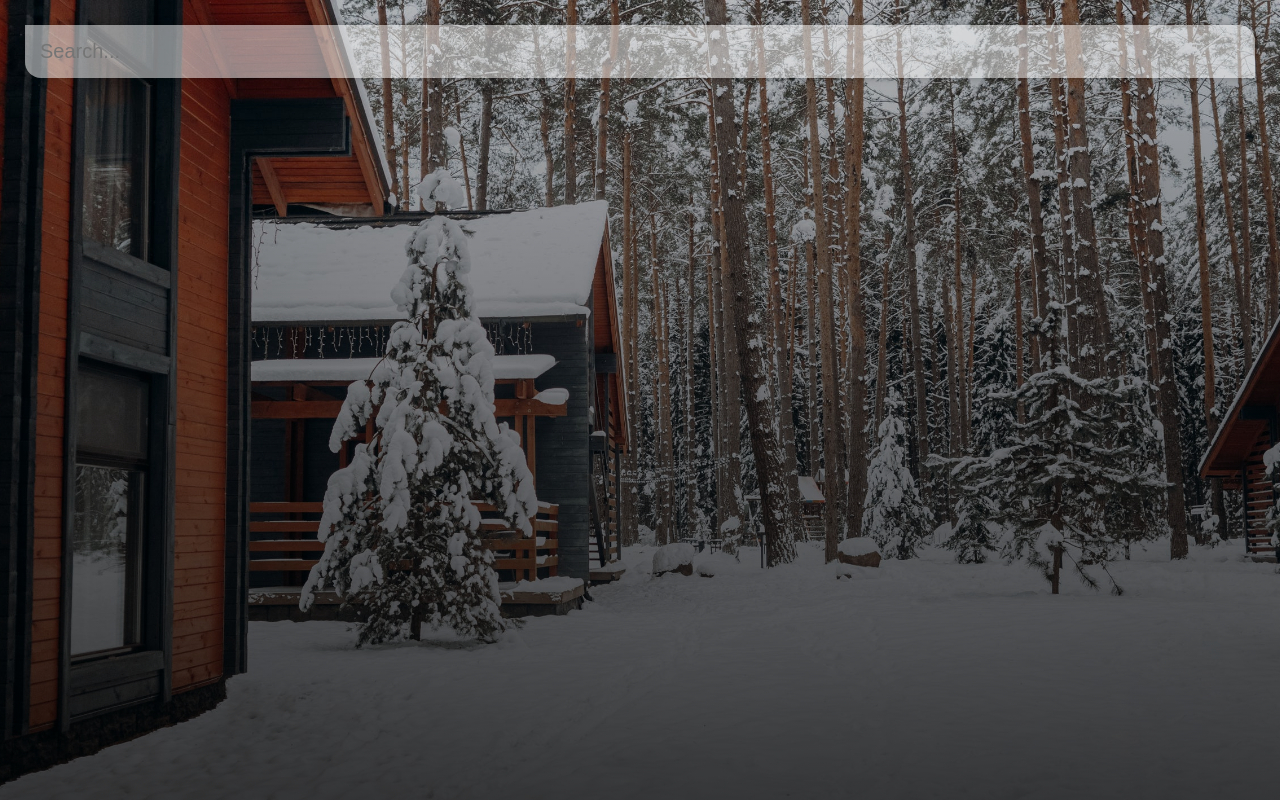
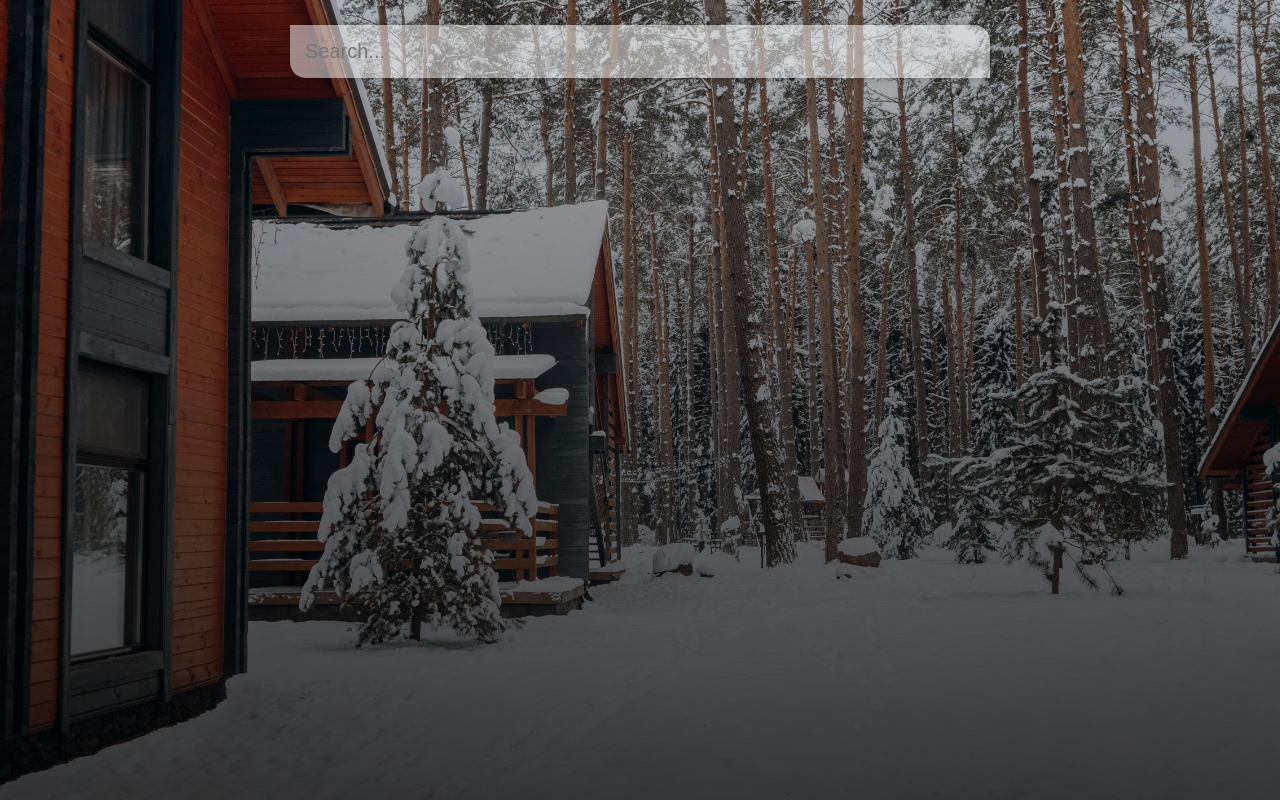
Before and after one commit to nembla/weatherapp_vue, a Vue app: page / in a window 1280 px wide. Built offline with nearby package versions, Linux system fonts and the light colour scheme.

Commit message:
centered a div lol

```diff
--- a/src/App.vue
+++ b/src/App.vue
@@ -121,7 +121,10 @@ main {
 }
 .search-box {
   width: 100%;
+  max-width: 700px;
   margin-bottom: 30px;
+  margin-left: auto;
+  margin-right: auto;
 }
 .search-box .search-bar {
   display: block;
```
